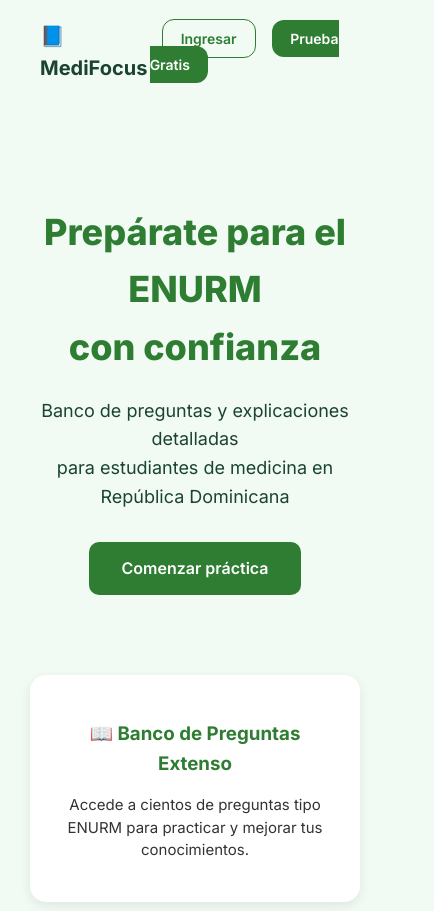
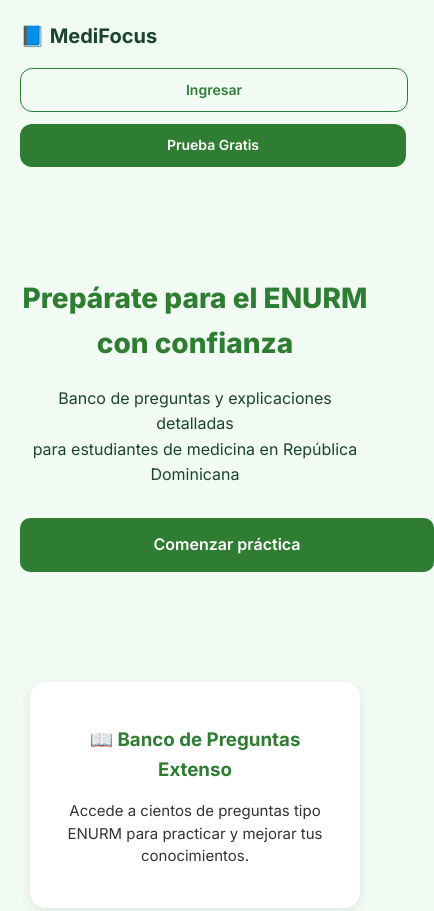
Before and after one commit to Dannyr-p/mi-proyecto, a plain HTML site: page index.html in a window 390 px wide. Shown: the top 911 px of the page, 434 px wide, since content can reach past the window. Drawn offline with Linux system fonts and the light colour scheme.

Commit message:
Update styles.css

```diff
--- a/styles.css
+++ b/styles.css
@@ -172,3 +172,60 @@
 .footer .login:hover {
   background-color: #256428;
 }
+/* Estilos responsive para móviles */
+@media (max-width: 768px) {
+  .navbar {
+    flex-direction: column;
+    align-items: flex-start;
+    gap: 10px;
+    padding: 20px;
+  }
+
+  .buttons {
+    display: flex;
+    flex-direction: column;
+    width: 100%;
+  }
+
+  .buttons a {
+    width: 100%;
+    margin: 6px 0;
+    text-align: center;
+  }
+
+  .hero {
+    padding: 60px 20px;
+  }
+
+  .hero h1 {
+    font-size: 28px;
+  }
+
+  .hero p {
+    font-size: 16px;
+  }
+
+  .cta-buttons a {
+    width: 100%;
+    display: block;
+    margin: 10px 0;
+    text-align: center;
+  }
+
+  .features,
+  .reasons {
+    flex-direction: column;
+    align-items: center;
+    gap: 20px;
+    padding: 40px 20px;
+  }
+
+  .feature,
+  .reason {
+    max-width: 100%;
+  }
+
+  .footer .login {
+    width: 100%;
+  }
+}
```
